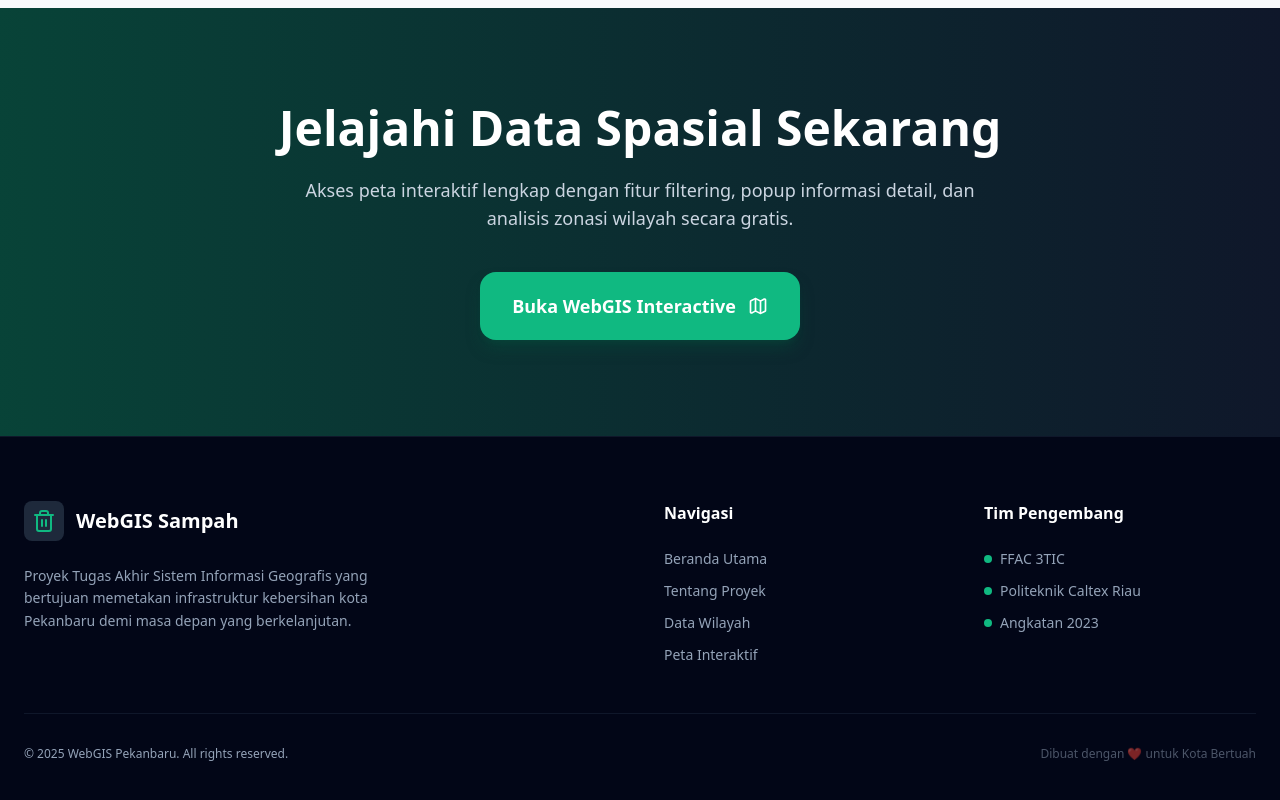
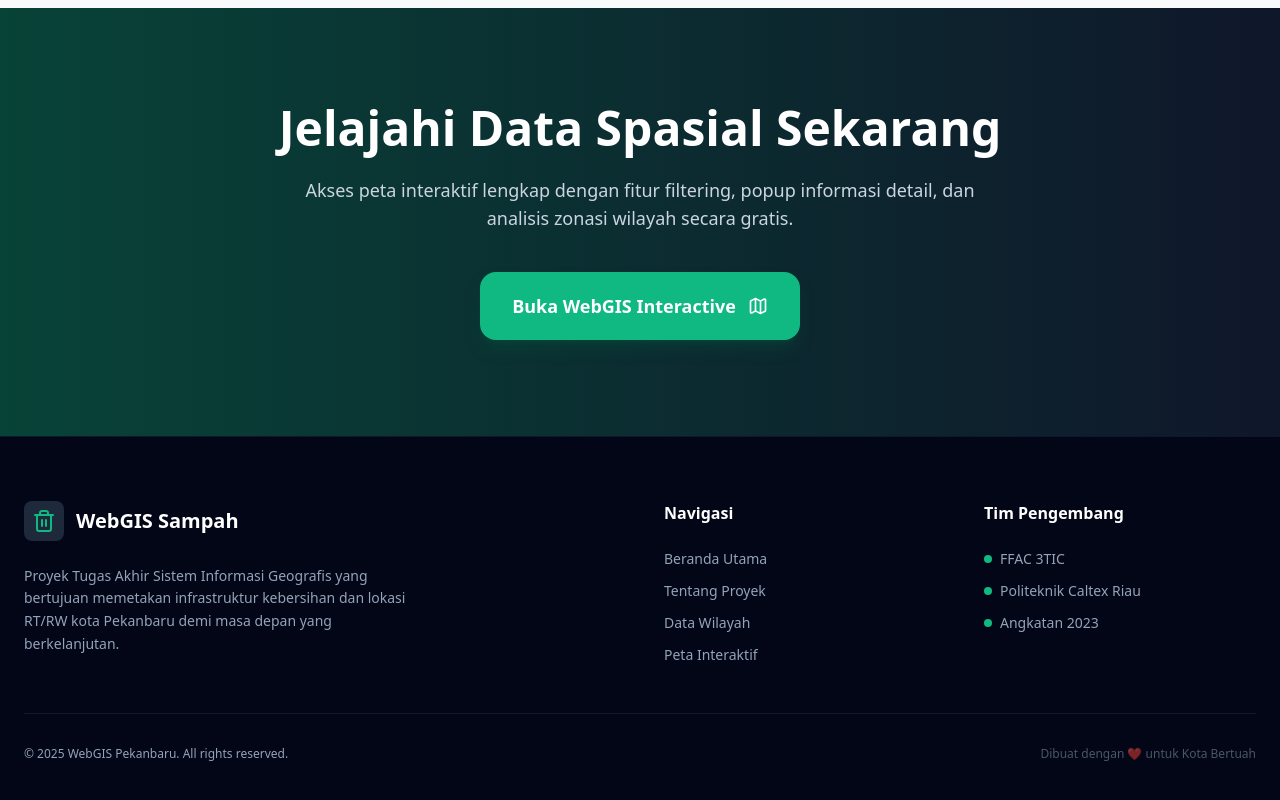
Before and after one commit to KeijiChoco14/WebsiteGisPekanbaru, a Next.js app: page / in a window 1280 px wide. Shown: the part 2555-3355 px from the top of the page. Built offline with nearby package versions, Linux system fonts and the light colour scheme.

Commit message:
Update project description for clarity

```diff
--- a/app/page.tsx
+++ b/app/page.tsx
@@ -428,7 +428,7 @@ export default function HomePage() {
                 <h4 className="text-xl font-bold text-white">WebGIS Sampah</h4>
               </div>
               <p className="leading-relaxed text-sm max-w-sm">
-                Proyek Tugas Akhir Sistem Informasi Geografis yang bertujuan memetakan infrastruktur kebersihan kota Pekanbaru demi masa depan yang berkelanjutan.
+                Proyek Tugas Akhir Sistem Informasi Geografis yang bertujuan memetakan infrastruktur kebersihan dan lokasi RT/RW kota Pekanbaru demi masa depan yang berkelanjutan.
               </p>
             </div>
 
```
